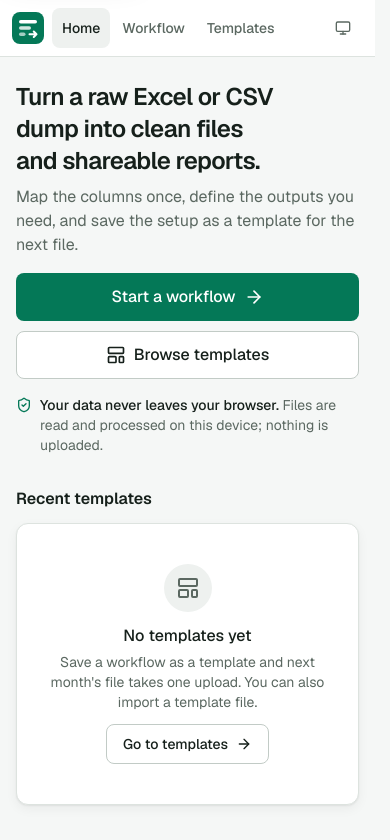
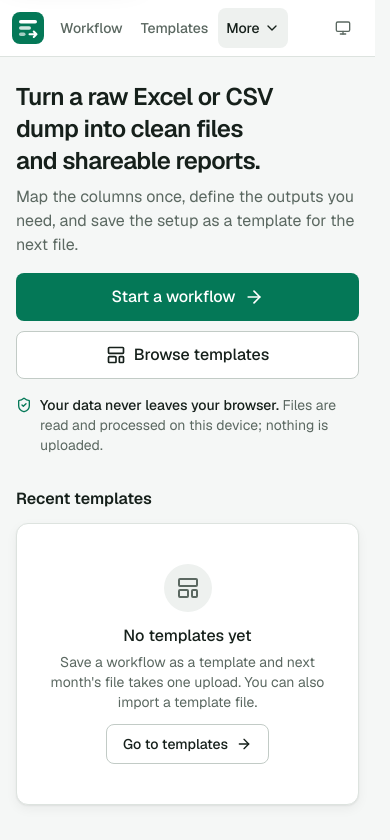
Before and after one commit to Akashmhatredev/Excel-Workflow-Builder, a Next.js app: page / in a window 390 px wide. Shown: the top 840 px of the page. Built offline with nearby package versions, Linux system fonts and the light colour scheme.

Commit message:
feat(shell): add Batch, History and an offline indicator to the header

```diff
--- /dev/null
+++ b/components/shell/NavMoreMenu.jsx
@@ -0,0 +1,134 @@
+"use client";
+
+import { ChevronDown } from "lucide-react";
+import Link from "next/link";
+import { useEffect, useId, useRef, useState } from "react";
+import { cn } from "@/lib/cn";
+
+/**
+ * "More" for the phone header: a disclosure button that opens a short list of links
+ * (the destinations that do not fit in the bar). Navigation links, so it is a disclosure
+ * (button + list), not an ARIA menu.
+ *
+ * Keyboard: Enter / Space / ArrowDown open it and focus the first link, ArrowUp opens it on
+ * the last; arrows + Home / End move between links; Escape closes and returns focus to the
+ * button; Tab moves on and closes it. A press outside closes it too.
+ *
+ * items: [{ href, label, icon }], activeHref: the href of the current page or null.
+ */
+export default function NavMoreMenu({ items, activeHref, className }) {
+  const [open, setOpen] = useState(false);
+  const [focusOn, setFocusOn] = useState("first");
+  const wrapRef = useRef(null);
+  const buttonRef = useRef(null);
+  const listRef = useRef(null);
+  const listId = useId();
+
+  const activeItem = items.find((item) => item.href === activeHref) || null;
+
+  useEffect(() => {
+    if (!open) return undefined;
+    const links = listRef.current ? Array.from(listRef.current.querySelectorAll("a")) : [];
+    const target = focusOn === "last" ? links[links.length - 1] : links[0];
+    if (target) target.focus();
+    const onPointerDown = (event) => {
+      if (wrapRef.current && !wrapRef.current.contains(event.target)) setOpen(false);
+    };
+    document.addEventListener("pointerdown", onPointerDown);
+    return () => document.removeEventListener("pointerdown", onPointerDown);
+  }, [open, focusOn]);
+
+  const openAt = (where) => {
+    setFocusOn(where);
+    setOpen(true);
+  };
+
+  const close = ({ refocus = true } = {}) => {
+    setOpen(false);
+    if (refocus && buttonRef.current) buttonRef.current.focus();
+  };
+
+  const onListKeyDown = (event) => {
+    const links = listRef.current ? Array.from(listRef.current.querySelectorAll("a")) : [];
+    const index = links.indexOf(document.activeElement);
+    let next = -1;
+    if (event.key === "ArrowDown") next = index < 0 || index === links.length - 1 ? 0 : index + 1;
+    else if (event.key === "ArrowUp") next = index <= 0 ? links.length - 1 : index - 1;
+    else if (event.key === "Home") next = 0;
+    else if (event.key === "End") next = links.length - 1;
+    else if (event.key === "Escape") {
+      event.preventDefault();
+      event.stopPropagation();
+      close();
+      return;
+    } else if (event.key === "Tab") {
+      close({ refocus: false });
+      return;
+    }
+    if (next >= 0 && links[next]) {
+      event.preventDefault();
+      links[next].focus();
+    }
+  };
+
+  return (
+    <div ref={wrapRef} className={cn("relative", className)}>
+      <button
+        ref={buttonRef}
+        type="button"
+        aria-expanded={open}
+        aria-controls={open ? listId : undefined}
+        aria-label={activeItem ? `More pages, current page: ${activeItem.label}` : "More pages"}
+        onClick={() => (open ? close({ refocus: false }) : openAt("first"))}
+        onKeyDown={(event) => {
+          if (event.key === "ArrowDown" || event.key === "ArrowUp") {
+            event.preventDefault();
+            openAt(event.key === "ArrowUp" ? "last" : "first");
+          }
+        }}
+        className={cn(
+          "flex h-10 cursor-pointer items-center gap-1 rounded-lg px-2 text-sm font-medium transition-colors duration-150",
+          activeItem || open ? "bg-surface-2 text-fg" : "text-muted hover:bg-surface-2 hover:text-fg",
+        )}
+      >
+        More
+        <ChevronDown
+          className={cn("size-4 transition-transform duration-150", open && "rotate-180")}
+          aria-hidden="true"
+        />
+      </button>
+      {open ? (
+        <div
+          id={listId}
+          ref={listRef}
+          onKeyDown={onListKeyDown}
+          className="absolute top-full right-0 z-50 mt-2 w-48 origin-top-right animate-pop-in rounded-xl border border-line bg-surface p-1 shadow-raised"
+        >
+          <ul className="flex flex-col">
+            {items.map((item) => {
+              const active = item.href === activeHref;
+              const Icon = item.icon;
+              return (
+                <li key={item.href}>
+                  <Link
+                    href={item.href}
+                    aria-current={active ? "page" : undefined}
+                    onClick={() => setOpen(false)}
+                    className={cn(
+                      "flex h-10 items-center gap-2.5 rounded-lg px-2.5 text-sm transition-colors duration-150",
+                      "hover:bg-surface-2 focus-visible:bg-surface-2",
+                      active ? "bg-surface-2 font-medium text-fg" : "text-muted hover:text-fg",
+                    )}
+                  >
+                    {Icon ? <Icon className="size-4 shrink-0" aria-hidden="true" /> : null}
+                    <span className="flex-1">{item.label}</span>
+                  </Link>
+                </li>
+              );
+            })}
+          </ul>
+        </div>
+      ) : null}
+    </div>
+  );
+}
--- /dev/null
+++ b/components/shell/OfflineIndicator.jsx
@@ -0,0 +1,31 @@
+"use client";
+
+import { WifiOff } from "lucide-react";
+import { cn } from "@/lib/cn";
+import useOnline from "./useOnline";
+
+/**
+ * "Offline" pill for the header. The wrapper is a polite live region that is always in the
+ * page, so going offline is announced; while online it is empty and takes no space.
+ * On phones it drops to its own row under the header bar (the bar has no room left); from
+ * `sm` up it sits next to the theme button.
+ */
+export default function OfflineIndicator({ className }) {
+  const online = useOnline();
+  return (
+    <div
+      role="status"
+      className={cn(online ? "sr-only" : "order-last basis-full pb-2 sm:order-none sm:basis-auto sm:pb-0", className)}
+    >
+      {online ? null : (
+        <p className="flex items-center gap-2 rounded-lg bg-warning-soft px-2.5 py-1.5 text-sm text-fg sm:py-1">
+          <WifiOff className="size-4 shrink-0 text-warning" aria-hidden="true" />
+          <span>
+            <span className="font-medium">Offline</span>
+            <span className="text-muted sm:sr-only">. Files are still processed on this device.</span>
+          </span>
+        </p>
+      )}
+    </div>
+  );
+}
--- a/components/shell/SiteFooter.jsx
+++ b/components/shell/SiteFooter.jsx
@@ -1,12 +1,14 @@
 import PrivacyNote from "./PrivacyNote";
 
-/** Compact footer: the privacy promise and where saved work lives. */
+/** Compact footer: the privacy promise, where saved work lives, and that the app works offline. */
 export default function SiteFooter() {
   return (
     <footer className="border-t border-line">
       <div className="mx-auto flex w-full max-w-6xl flex-col gap-1.5 px-4 py-4 text-sm text-muted sm:flex-row sm:items-center sm:justify-between sm:gap-6 sm:px-6">
         <PrivacyNote />
-        <p>Templates and drafts are saved on this device only.</p>
+        <p>
+          Templates, drafts and run history are saved on this device only. Once loaded, the app also works offline.
+        </p>
       </div>
     </footer>
   );
--- a/components/shell/SiteHeader.jsx
+++ b/components/shell/SiteHeader.jsx
@@ -1,16 +1,26 @@
 "use client";
 
+import { Files, History, House, LayoutTemplate, Workflow } from "lucide-react";
 import Link from "next/link";
 import { usePathname } from "next/navigation";
 import { cn } from "@/lib/cn";
 import BrandMark from "./BrandMark";
+import NavMoreMenu from "./NavMoreMenu";
+import OfflineIndicator from "./OfflineIndicator";
 import ThemeMenu from "./ThemeMenu";
+import useOnline from "./useOnline";
 
 const NAV = [
-  { href: "/", label: "Home" },
-  { href: "/workflow", label: "Workflow" },
-  { href: "/templates", label: "Templates" },
+  { href: "/", label: "Home", icon: House },
+  { href: "/workflow", label: "Workflow", icon: Workflow },
+  { href: "/templates", label: "Templates", icon: LayoutTemplate },
+  { href: "/batch", label: "Batch", icon: Files },
+  { href: "/history", label: "History", icon: History },
 ];
+
+/** On phones only these stay in the bar; the others move into "More". */
+const PHONE_BAR = new Set(["/workflow", "/templates"]);
+const PHONE_MORE = NAV.filter((item) => !PHONE_BAR.has(item.href));
 
 function isActive(pathname, href) {
   if (href === "/") return pathname === "/";
@@ -18,35 +28,42 @@ function isActive(pathname, href) {
 }
 
 /**
- * App header: product mark and name, the three destinations and the theme
- * control. One row at every width: on phones the name collapses to the mark
- * (the link keeps its accessible name) so the navigation stays visible
- * instead of hiding behind a menu button.
+ * App header: product mark and name, the five destinations, the offline indicator and the
+ * theme control.
+ *
+ * - From `sm` up every destination is in the bar.
+ * - On phones the name collapses to the mark (the link keeps its accessible name), Workflow
+ *   and Templates stay visible and Home, Batch and History move into a "More" disclosure.
+ *   Only one of the two copies of a link is ever displayed, so assistive technology meets
+ *   each destination once.
+ * - The current page has aria-current="page" wherever its link is.
  */
 export default function SiteHeader() {
   const pathname = usePathname() || "/";
+  const activeHref = NAV.find((item) => isActive(pathname, item.href))?.href || null;
+  const online = useOnline();
   return (
     <header className="border-b border-line bg-surface">
-      <div className="mx-auto flex h-14 w-full max-w-6xl items-center gap-1 px-3 sm:gap-3 sm:px-6">
+      <div className="mx-auto flex min-h-14 w-full max-w-6xl flex-wrap items-center gap-x-1 px-3 sm:gap-x-3 sm:px-6">
         <Link
           href="/"
           aria-label="Excel Workflow Builder, home"
-          className="-ml-1 flex h-10 shrink-0 items-center gap-2.5 rounded-lg px-1 text-fg"
+          className="-ml-1 flex h-14 shrink-0 items-center gap-2.5 rounded-lg px-1 text-fg"
         >
           <BrandMark />
-          <span className="hidden text-[0.9375rem] font-semibold tracking-tight md:inline">Excel Workflow Builder</span>
+          <span className="hidden text-[0.9375rem] font-semibold tracking-tight lg:inline">Excel Workflow Builder</span>
         </Link>
-        <nav aria-label="Main" className="min-w-0 sm:ml-3">
+        <nav aria-label="Main" className="min-w-0 sm:ml-1 lg:ml-3">
           <ul className="flex items-center gap-0.5">
             {NAV.map((item) => {
-              const active = isActive(pathname, item.href);
+              const active = item.href === activeHref;
               return (
-                <li key={item.href}>
+                <li key={item.href} className={PHONE_BAR.has(item.href) ? undefined : "hidden sm:block"}>
                   <Link
                     href={item.href}
                     aria-current={active ? "page" : undefined}
                     className={cn(
-                      "flex h-10 items-center rounded-lg px-2.5 text-sm font-medium transition-colors duration-150 sm:px-3",
+                      "flex h-10 items-center rounded-lg px-2 text-sm font-medium transition-colors duration-150 sm:px-3",
                       active ? "bg-surface-2 text-fg" : "text-muted hover:bg-surface-2 hover:text-fg",
                     )}
                   >
@@ -55,9 +72,14 @@ export default function SiteHeader() {
                 </li>
               );
             })}
+            <li className="sm:hidden">
+              <NavMoreMenu items={PHONE_MORE} activeHref={activeHref} />
+            </li>
           </ul>
         </nav>
-        <ThemeMenu className="ml-auto" />
+        <OfflineIndicator className="sm:ml-auto" />
+        {/* While the pill shows, it takes the free space on wide screens; the theme button sits after it. */}
+        <ThemeMenu className={cn("ml-auto", !online && "sm:ml-0")} />
       </div>
     </header>
   );
--- /dev/null
+++ b/components/shell/useOnline.js
@@ -0,0 +1,21 @@
+"use client";
+
+import { useSyncExternalStore } from "react";
+
+function subscribe(onChange) {
+  window.addEventListener("online", onChange);
+  window.addEventListener("offline", onChange);
+  return () => {
+    window.removeEventListener("online", onChange);
+    window.removeEventListener("offline", onChange);
+  };
+}
+
+const getOnline = () => navigator.onLine;
+// The server (and the hydration render) assume online, so nothing flashes for most visitors.
+const getServerOnline = () => true;
+
+/** true while the browser reports a network connection (navigator.onLine + online/offline events). */
+export default function useOnline() {
+  return useSyncExternalStore(subscribe, getOnline, getServerOnline);
+}
```
